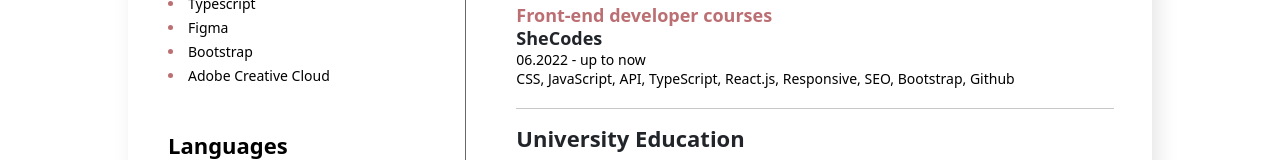
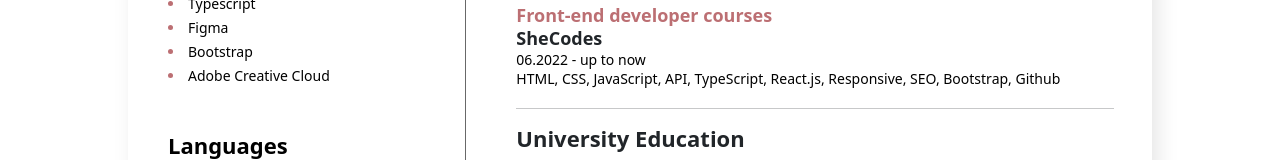
Before and after one commit to beatadluzniewska/CV-BD, a plain HTML site: page index.html in a window 1280 px wide. Shown: the part 745-905 px from the top of the page. Drawn offline with nearby package versions, Linux system fonts and the light colour scheme.

Commit message:
small fixes

```diff
--- a/index.html
+++ b/index.html
@@ -190,7 +190,7 @@
                 06.2022 - up to now
               </p>
               <p class="duties">
-                CSS, JavaScript, API, TypeScript, React.js, Responsive, SEO, Bootstrap, Github
+                HTML, CSS, JavaScript, API, TypeScript, React.js, Responsive, SEO, Bootstrap, Github
               </p>
 
             </div>
```
